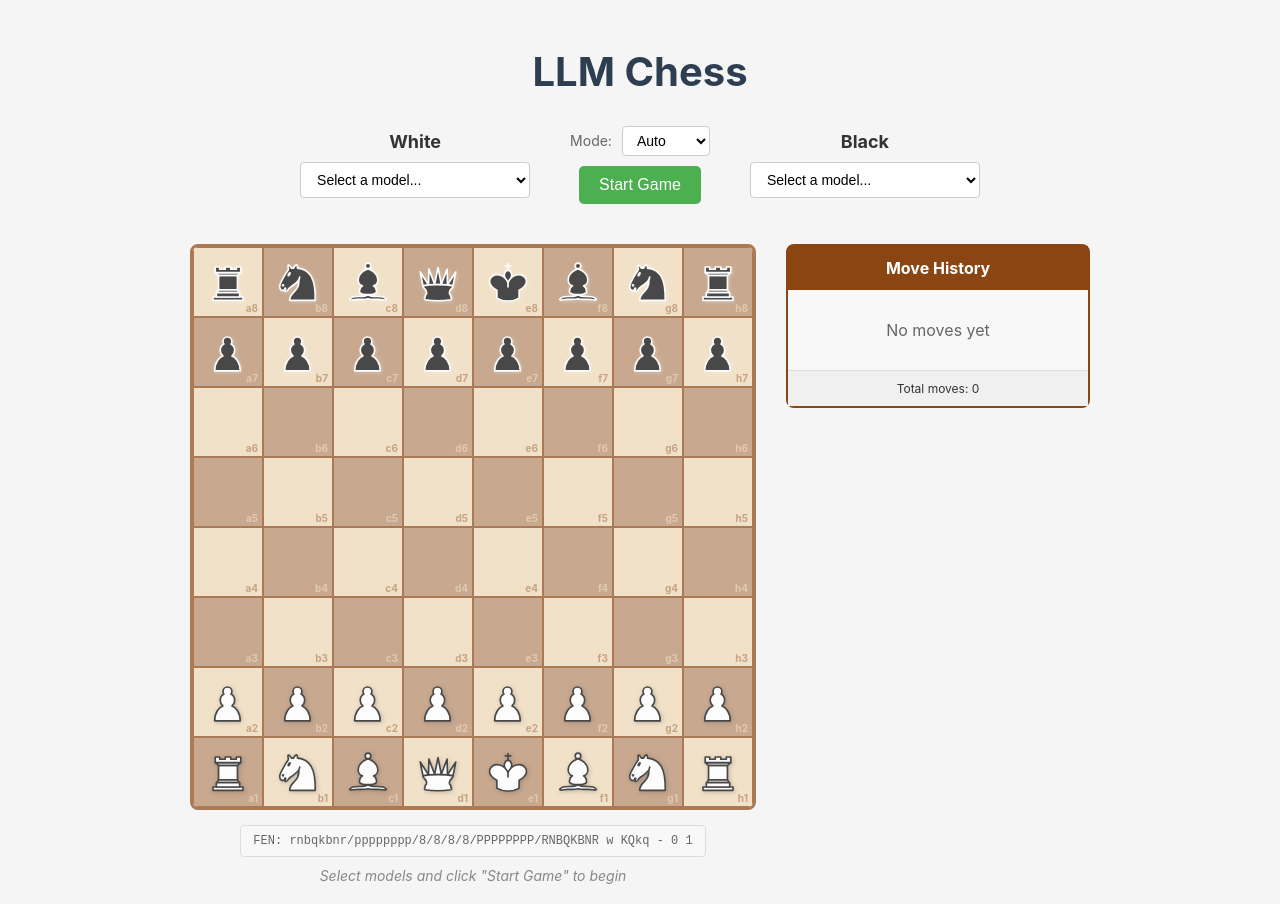
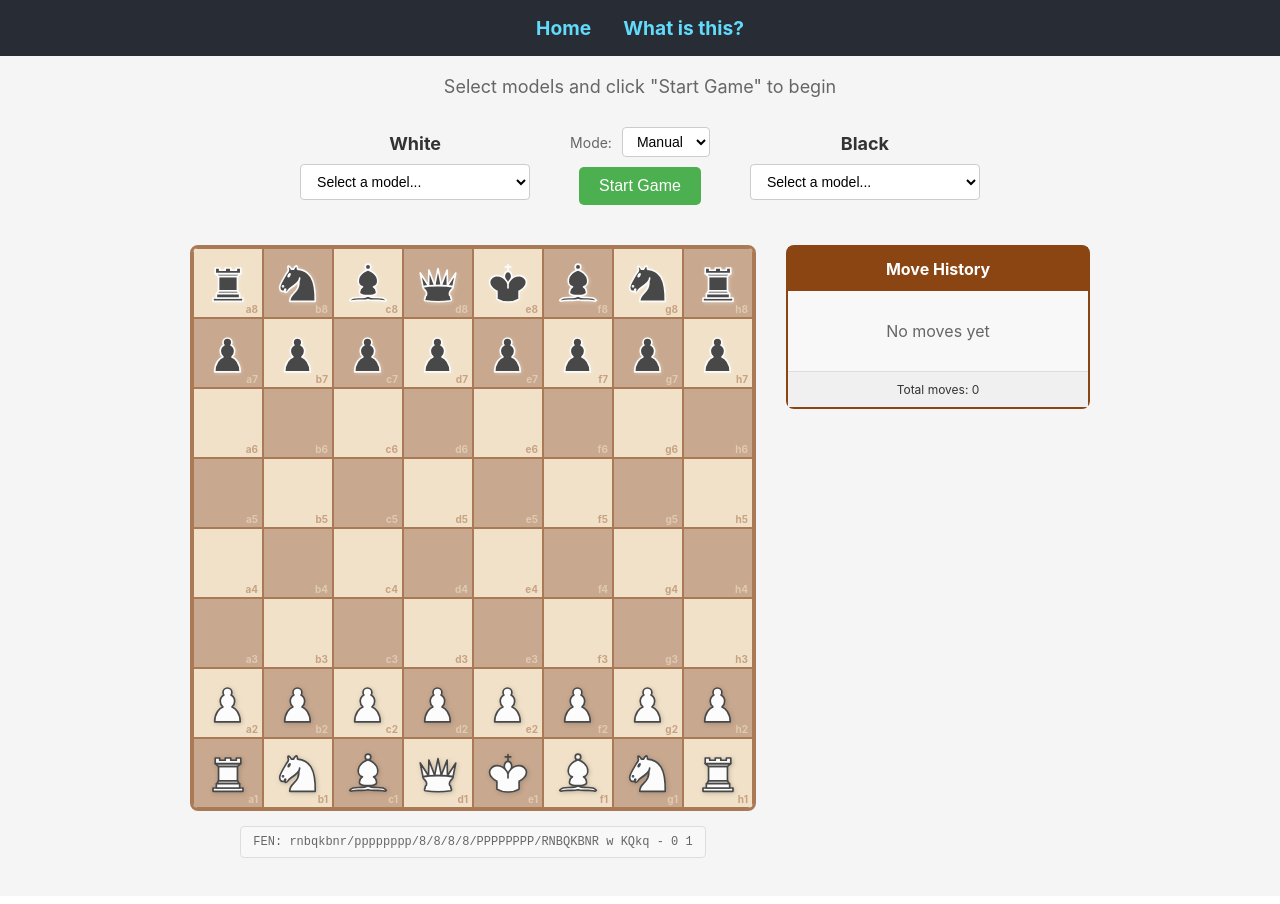
Before and after one commit to sabhirud/llm-chessmatch, a React (Create React App) app in the folder frontend/: page / in a window 1280 px wide. Built offline with nearby package versions, Linux system fonts and the light colour scheme; the HTML template or start-up script is replaced by a standard one.

Commit message:
add about page

```diff
--- a/frontend/package.json
+++ b/frontend/package.json
@@ -11,10 +11,12 @@
     "@types/node": "^16.18.126",
     "@types/react": "^19.1.5",
     "@types/react-dom": "^19.1.5",
+    "@types/react-router-dom": "^5.3.3",
     "chess.js": "^1.2.0",
     "react": "^19.1.0",
     "react-chess-pieces": "^1.1.2",
     "react-dom": "^19.1.0",
+    "react-router-dom": "^7.6.1",
     "react-scripts": "5.0.1",
     "typescript": "^4.9.5",
     "web-vitals": "^2.1.4"
--- a/frontend/src/App.tsx
+++ b/frontend/src/App.tsx
@@ -1,15 +1,24 @@
-import React from 'react';
+import { BrowserRouter as Router, Routes, Route } from 'react-router-dom';
 import './App.css';
 import ChessGame from './components/ChessGame';
+import AboutPage from './components/AboutPage';
+import Navigation from './components/Navigation';
 
 function App() {
   return (
-    <div className="App">
-      <header className="App-header">
-        <h1>LLM Chess</h1>
-        <ChessGame />
-      </header>
-    </div>
+    <Router>
+      <div className="App">
+        <Navigation />
+        <Routes>
+          <Route path="/" element={
+            <header className="App-header">
+              <ChessGame />
+            </header>
+          } />
+          <Route path="/about" element={<AboutPage />} />
+        </Routes>
+      </div>
+    </Router>
   );
 }
 
--- /dev/null
+++ b/frontend/src/components/AboutPage.tsx
@@ -0,0 +1,25 @@
+import React from 'react';
+
+const AboutPage: React.FC = () => {
+  return (
+    <div style={{ padding: '2rem', maxWidth: '800px', margin: '0 auto' }}>
+      <p>
+        LLM Chess is an experimental app that lets thinking models play chess against each other. The app currently supports Claude Sonnet 4, Claude Opus 4, Gemini 2.5 Pro, o3, and Grok 3 Mini.
+      </p>
+
+      <p>
+        The app has an "Auto" mode, where the game automatically sends requests to models for each turn, or "Manual" mode, where the user can decide when to kick off the next turn.
+      </p>
+
+      <p>
+        This app was built entirely with <a href="https://www.anthropic.com/claude-code" target="_blank" rel="noopener noreferrer" style={{ color: '#0099cc', textDecoration: 'underline' }}>Claude Code</a>.
+      </p>
+
+      <p>
+        Have questions or thoughts? <a href="https://www.rishikavikondala.com/" target="_blank" rel="noopener noreferrer" style={{ color: '#0099cc', textDecoration: 'underline' }}>Reach out!</a>
+      </p>
+    </div>
+  );
+};
+
+export default AboutPage;
--- a/frontend/src/components/ChessBoard.tsx
+++ b/frontend/src/components/ChessBoard.tsx
@@ -82,18 +82,6 @@ const ChessBoard: React.FC<ChessBoardProps> = ({ game, isGameStarted }) => {
       }}>
         FEN: {game.fen()}
       </div>
-
-      {!isGameStarted && (
-        <div style={{
-          marginTop: '10px',
-          fontSize: '14px',
-          color: '#888',
-          textAlign: 'center',
-          fontStyle: 'italic'
-        }}>
-          Select models and click "Start Game" to begin
-        </div>
-      )}
     </div>
   );
 };
--- a/frontend/src/components/ChessGame.tsx
+++ b/frontend/src/components/ChessGame.tsx
@@ -33,7 +33,7 @@ const ChessGame: React.FC = () => {
     blackModel: '',
     isThinking: false,
     gameResult: null,
-    gameMode: 'auto'
+    gameMode: 'manual'
   });
 
   const abortControllerRef = useRef<AbortController | null>(null);
@@ -149,7 +149,7 @@ const ChessGame: React.FC = () => {
 
   const startGame = useCallback(() => {
     if (!gameState.whiteModel || !gameState.blackModel) {
-      alert('Please select models for both white and black');
+      alert('Please select models for both white and black.');
       return;
     }
 
@@ -189,7 +189,7 @@ const ChessGame: React.FC = () => {
       blackModel: gameState.blackModel,
       isThinking: false,
       gameResult: null,
-      gameMode: gameState.gameMode
+      gameMode: 'manual'
     });
   };
 
@@ -204,6 +204,11 @@ const ChessGame: React.FC = () => {
 
   return (
     <div style={{ display: 'flex', flexDirection: 'column', alignItems: 'center', gap: '20px' }}>
+      {!gameState.isGameStarted && (
+        <p style={{ fontSize: '18px', color: '#666', textAlign: 'center', margin: '0 0 10px 0' }}>
+          Select models and click "Start Game" to begin
+        </p>
+      )}
       <div style={{ display: 'flex', gap: '40px', alignItems: 'center' }}>
         <ModelSelector
           label="White"
--- /dev/null
+++ b/frontend/src/components/Navigation.tsx
@@ -0,0 +1,39 @@
+import React from 'react';
+import { Link } from 'react-router-dom';
+
+const Navigation: React.FC = () => {
+  return (
+    <nav style={{
+      padding: '1rem',
+      backgroundColor: '#282c34',
+      display: 'flex',
+      justifyContent: 'center',
+      gap: '2rem'
+    }}>
+      <Link
+        to="/"
+        style={{
+          color: '#61dafb',
+          textDecoration: 'none',
+          fontSize: '1.2rem',
+          fontWeight: 'bold'
+        }}
+      >
+        Home
+      </Link>
+      <Link
+        to="/about"
+        style={{
+          color: '#61dafb',
+          textDecoration: 'none',
+          fontSize: '1.2rem',
+          fontWeight: 'bold'
+        }}
+      >
+        What is this?
+      </Link>
+    </nav>
+  );
+};
+
+export default Navigation;
```
Also changed, not shown: 1 other file (tests, documents, lock files or other folders).
